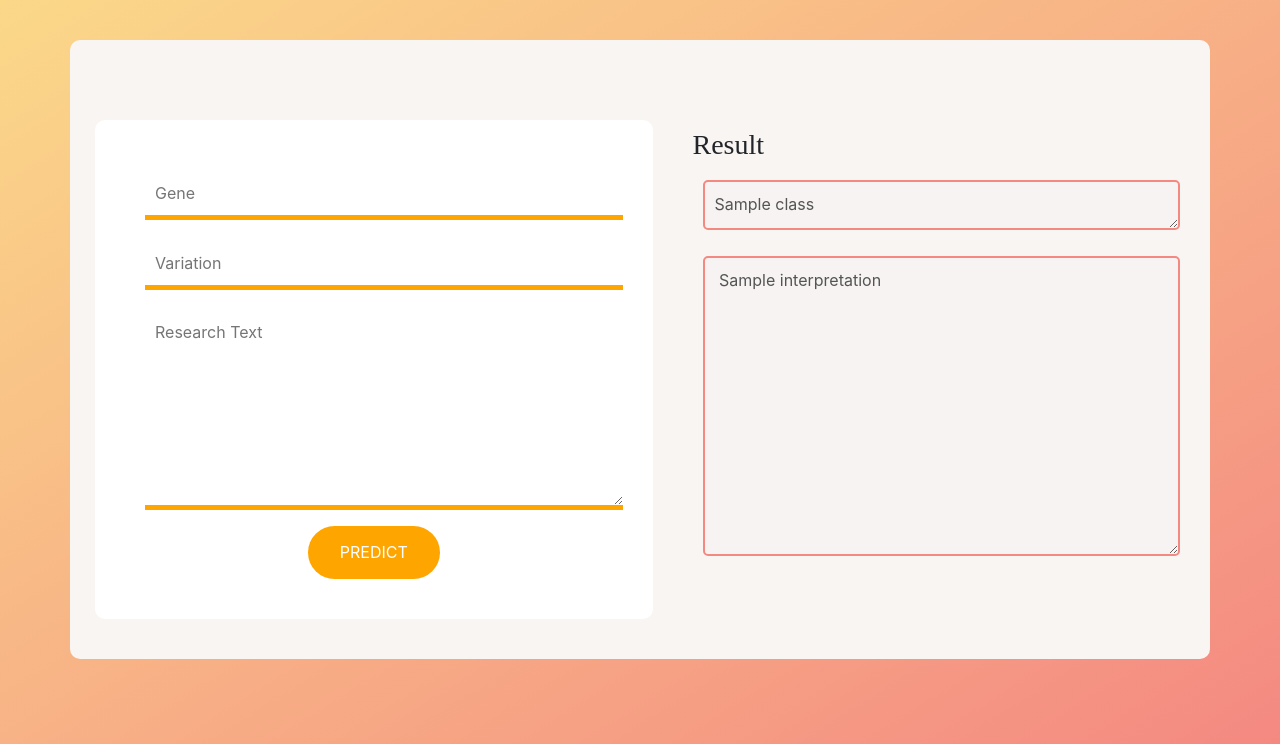
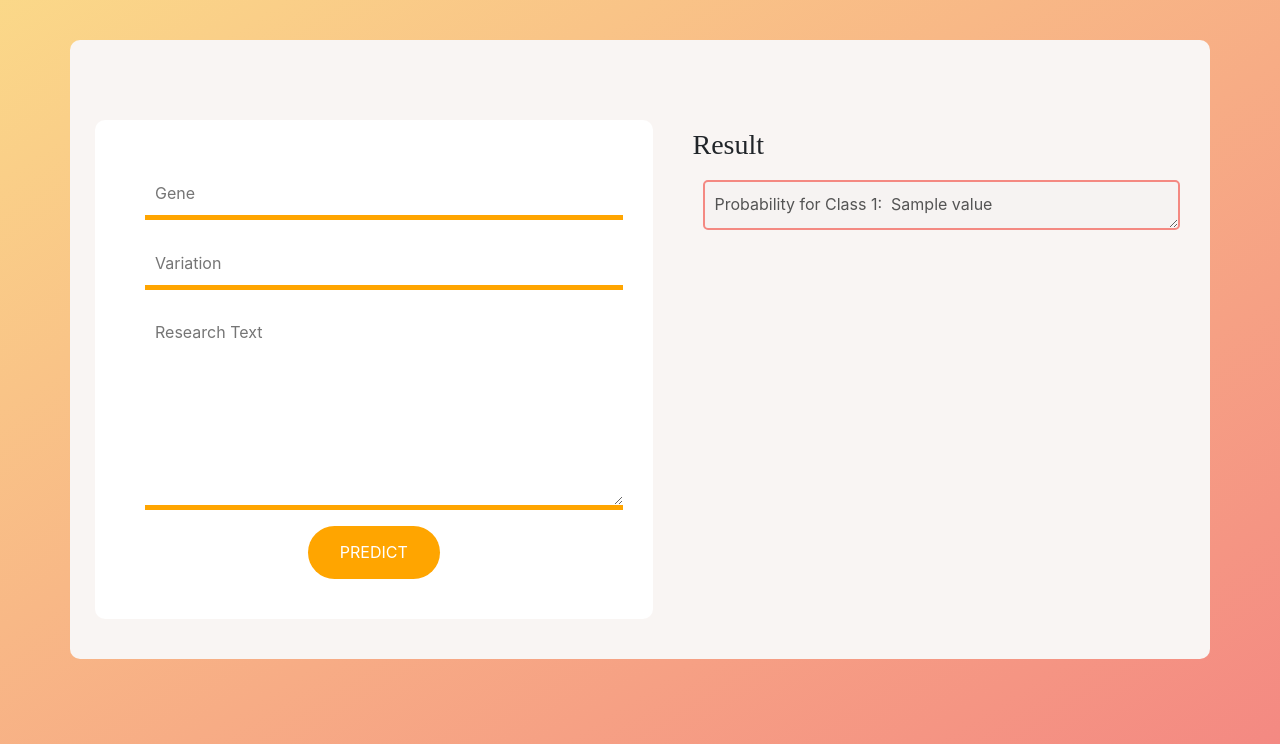
Before and after one commit to raghurajj/Personalised-Cancer-Diagnosis, a Django app: template pcd/templates/pcd/index.html in a window 1280 px wide. Shown: the part 56-800 px from the top of the page. Run offline with Django 3.2, Linux system fonts and the light colour scheme; the template is opened without the code that fills it: most values are stand-ins (such as "Sample title", 1, 10 or a date in 2020); some libraries are stand-ins or nearby versions.

Commit message:
updated ui

```diff
--- a/pcd/static/css/style.css
+++ b/pcd/static/css/style.css
@@ -94,6 +94,8 @@ h1,h2,h3,h4{
     padding-top: 1vh;
     margin:5vh;
     height:auto;
+    max-height: 70vh;
+    overflow-y: scroll;
 }
 
 .data_input2{
--- a/pcd/templates/pcd/index.html
+++ b/pcd/templates/pcd/index.html
@@ -37,12 +37,15 @@
             <div class="col-11 col-md-6 order-1 mr-auto ml-auto order-md-2 right_box">
                 <h3>Result</h3>
 
-                <form method="GET">
-                    {% csrf_token %}
-                    <textarea type="text" class="data_input2" placeholder="Class" disabled>{{class}}</textarea>
-                    <textarea type="text" class="data_input2" style="height:300px;" placeholder="Interpretation" disabled > {{interpretation}}</textarea>
+                <form >
+                    {% for array in class %}
+                    {% for value in array %}
+                    <textarea type="text" class="data_input2" placeholder="Class" disabled>Probability for Class {{forloop.counter}}:  {{value}}</textarea>
+                    {% endfor %}
+                    {% endfor %}
+
+
                 </form>
-
             </div>
         </div>
     </div>
--- a/pcd/urls.py
+++ b/pcd/urls.py
@@ -4,4 +4,5 @@ from . import views
 
 urlpatterns = [
     path('', views.home, name='home'),
+    path('test',views.test,name='test')
 ]
--- a/requirements.txt
+++ b/requirements.txt
@@ -1,4 +1,4 @@
-Django~=2.2.4Django==2.2.24
+Django~=2.2.4
 joblib==1.1.0
 numpy==1.21.4
 pytz==2021.3
```
Also changed, not shown: pcd/views.py (+7 -1 lines), db.sqlite3 (deleted), 1 other file.
